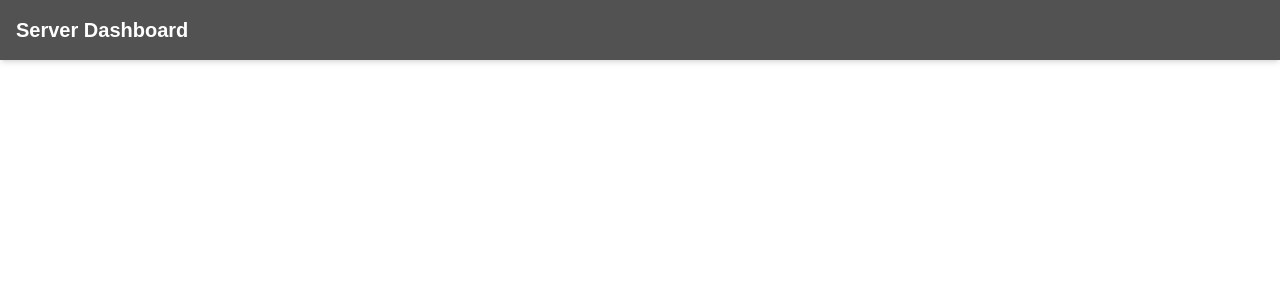
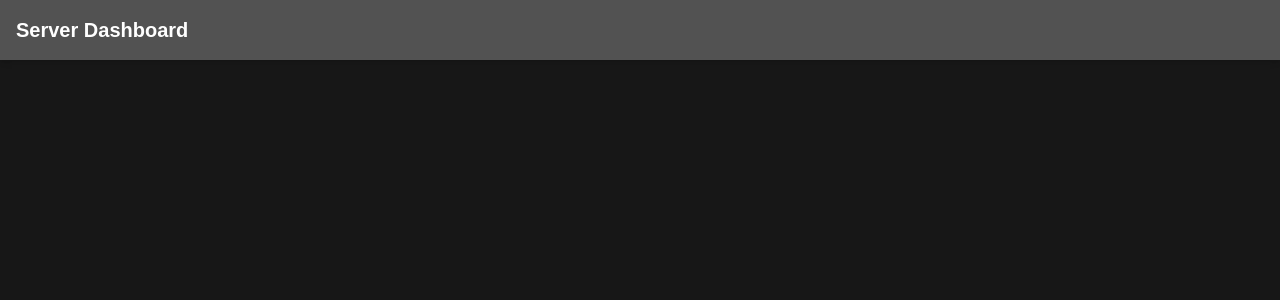
Before and after one commit to kevinldg/server-dashboard, a Next.js app: page / in a window 1280 px wide. Shown: the top 300 px of the page. Built offline with nearby package versions, Linux system fonts and the light colour scheme.

Commit message:
Rework: Adjust global styles

```diff
--- a/styles/globals.css
+++ b/styles/globals.css
@@ -10,6 +10,7 @@
 
 body {
   font-family: Arial, Helvetica, sans-serif;
+  @apply bg-neutral-900 text-white;
 }
 
 a {
```
